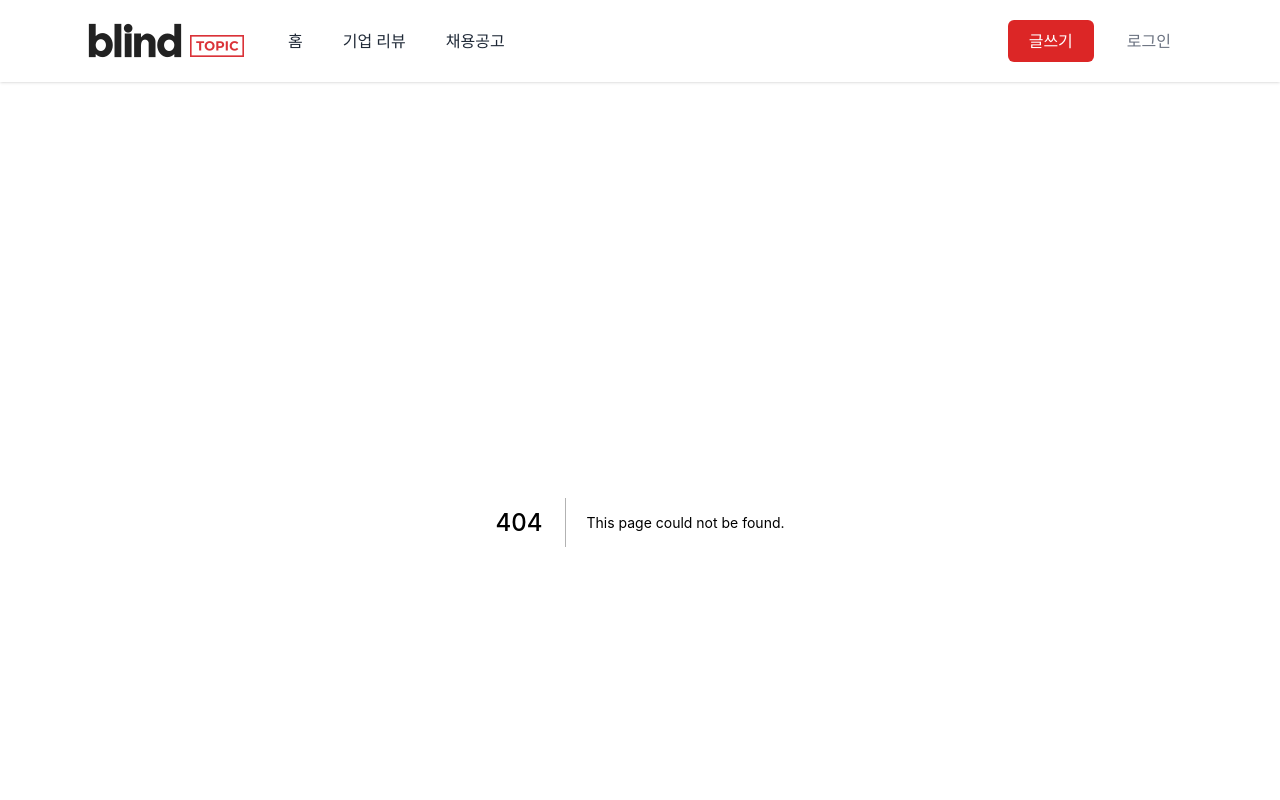
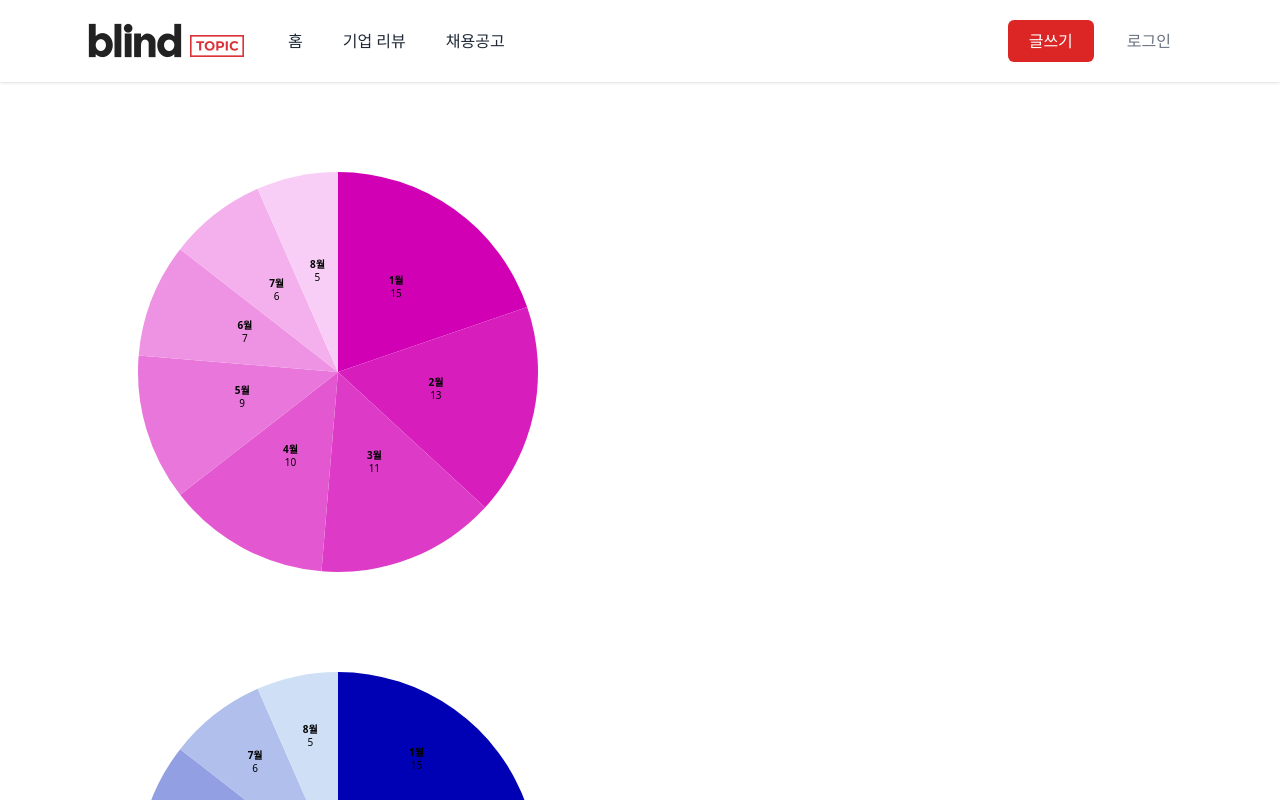
Before and after one commit to blockodyssey-jjpark/blind-clone, a Next.js app: page /chart/pie in a window 1280 px wide. Before the commit this address had no page. Shown: the top 800 px of the page. Built offline with nearby package versions, Linux system fonts and the light colour scheme.

Commit message:
mod: DonutChart -> PieChart로 통일

```diff
--- a/@d3/DonutChart/index.tsx
+++ b/@d3/PieChart/index.tsx
@@ -6,7 +6,7 @@ import checkError from '../checkError';
 
 import type { IChart } from './type';
 
-const DonutChart = (props: IChart) => {
+const PieChart = (props: IChart) => {
   checkError('pie', props);
 
   const containerRef = useRef<HTMLDivElement>(null);
@@ -34,4 +34,4 @@ const DonutChart = (props: IChart) => {
   return <div ref={containerRef} />;
 };
 
-export default DonutChart;
+export default PieChart;
--- a/@d3/DonutChart/type.ts
+++ b/@d3/PieChart/type.ts
@@ -1,4 +1,3 @@
-/* eslint-disable import/prefer-default-export */
 interface IData {
   value: number;
   label: string;
--- a/@d3/checkError.ts
+++ b/@d3/checkError.ts
@@ -1,4 +1,4 @@
-import { IChart as IPieChart } from './DonutChart/type';
+import { IChart as IPieChart } from './PieChart/type';
 
 const checkError = (type: string, props: any) => {
   const pieRequiredProps: IPieChart = {
--- a/@d3/index.ts
+++ b/@d3/index.ts
@@ -1,4 +1,4 @@
 import BarChart from './BarChart';
-import DonutChart from './DonutChart';
+import PieChart from './PieChart';
 
-export { BarChart, DonutChart };
+export { BarChart, PieChart };
--- a/@d3/utils.ts
+++ b/@d3/utils.ts
@@ -1,6 +1,6 @@
 import * as d3 from 'd3';
 
-import { IData } from './DonutChart/type';
+import { IData } from './PieChart/type';
 
 /**
  * getColor
--- a/pages/chart/donut/index.tsx
+++ b/pages/chart/pie/index.tsx
@@ -1,11 +1,31 @@
-import { DonutChart } from '@d3';
+import { PieChart } from '@d3';
 
 import type { NextPage } from 'next';
 
 const Company: NextPage = () => {
   return (
     <div>
-      <DonutChart
+      <PieChart
+        data={[
+          { value: 15, label: '1월' },
+          { value: 13, label: '2월' },
+          { value: 11, label: '3월' },
+          { value: 10, label: '4월' },
+          { value: 9, label: '5월' },
+          { value: 7, label: '6월' },
+          { value: 6, label: '7월' },
+          { value: 5, label: '8월' },
+        ]}
+        width={500}
+        height={500}
+        barOptions={{
+          innerRadius: 0,
+          outerRadius: 200,
+          colors: ['rgb(210,0,180)', 'rgb(255,235,255)'],
+        }}
+      />
+
+      <PieChart
         data={[
           { value: 15, label: '1월' },
           { value: 13, label: '2월' },
@@ -21,7 +41,7 @@ const Company: NextPage = () => {
         barOptions={{
           innerRadius: 70,
           outerRadius: 200,
-          colors: ['rgb(210,0,180)', 'rgb(255,235,255)'],
+          colors: ['rgb(0,0,180)', 'rgb(235,255,255)'],
         }}
       />
     </div>
--- a/pages/company/index.tsx
+++ b/pages/company/index.tsx
@@ -11,9 +11,9 @@ const Company: NextPage = () => {
           Bar Chart
         </a>
       </Link>
-      <Link href="/chart/donut">
+      <Link href="/chart/pie">
         <a className="inline-flex items-center justify-center px-5 py-2 border border-transparent text-base font-medium rounded-md text-white bg-violet-600 hover:bg-violet-700">
-          Donut Chart
+          Pie / Donut Chart
         </a>
       </Link>
     </div>
```
